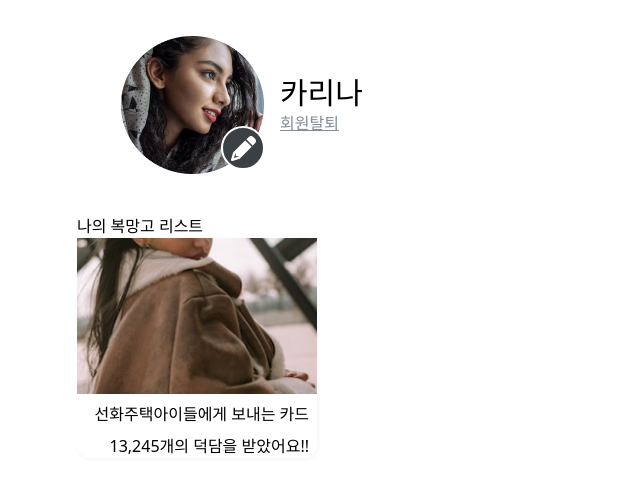
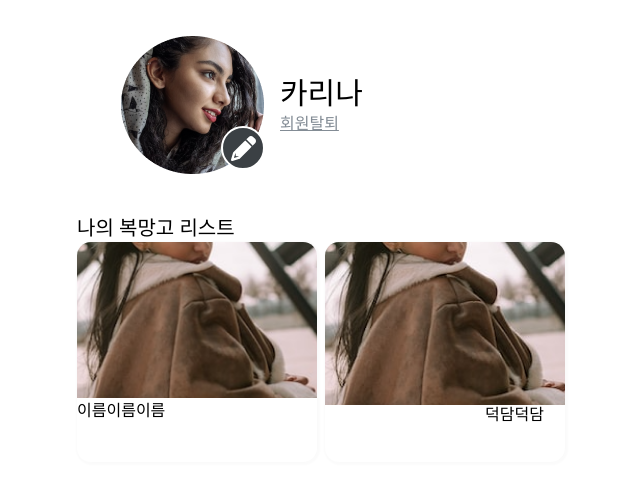
Before and after one commit to codestates-seb/seb40_main_023, a Next.js app in the folder client/: page /mypage in a window 1280 px wide. Shown: the top 492 px of the page, without its empty margins (319-959 px from the left). Built offline with nearby package versions, Linux system fonts and the light colour scheme.

Commit message:
chore/카드 컴포넌트 호버 수정 필요

```diff
--- a/client/components/BokCard.tsx
+++ b/client/components/BokCard.tsx
@@ -3,22 +3,15 @@ import Image from "next/image";
 import User1 from "../public/dummy/user1.png";
 
 const BokCard = ({ data }: any) => {
-  const [hover, setHover] = useState(false);
-
   return (
     <>
-      <div
-        className="mg-default-card"
-        onMouseEnter={() => setHover(true)}
-        onMouseLeave={() => setHover(false)}
-      >
+      <div className="relative overflow-hidden mg-default-card hover:scale-105 hover:opacity-80">
         <Image src={User1} alt="user profile picture" />
-        <div className="flex flex-col p-2 text-end gap-y-2">
-          <div className="text-bo">선화주택아이들에게 보내는 카드</div>
-          <div>13,245개의 덕담을 받았어요!!</div>
-        </div>
+        <div>이름이름이름</div>
       </div>
-      {hover ? <div className="hover:bg-primary-hover">asdas</div> : null}
+      <div className="relative overflow-hidden mg-default-card hover:bg-primary-hover hover:opacity-80 bg-[url(/dummy/user1.png)] flex bg-no-repeat">
+        <div className="absolute top-40 left-40">덕담덕담</div>
+      </div>
     </>
   );
 };
--- a/client/pages/mypage/index.tsx
+++ b/client/pages/mypage/index.tsx
@@ -1,5 +1,4 @@
 import React, { useState } from "react";
-import { BsFillPencilFill } from "react-icons/bs";
 import UserModify from "../../components/userModify";
 import BokCard from "../../components/BokCard";
 import Profile from "../../public/dummy/mypage-profile.png";
@@ -32,7 +31,7 @@ const mypage = () => {
           <UserModify />
         ) : (
           <div className="flex flex-col max-w-[500px] w-full">
-            <div className="flex mt-10">나의 복망고 리스트</div>
+            <div className="flex mt-10 text-xl">나의 복망고 리스트</div>
 
             <div className="grid grid-cols-2 gap-2">
               <BokCard data={dummy} />
```
